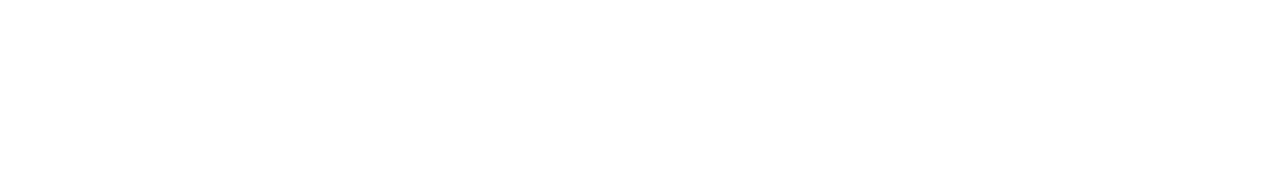
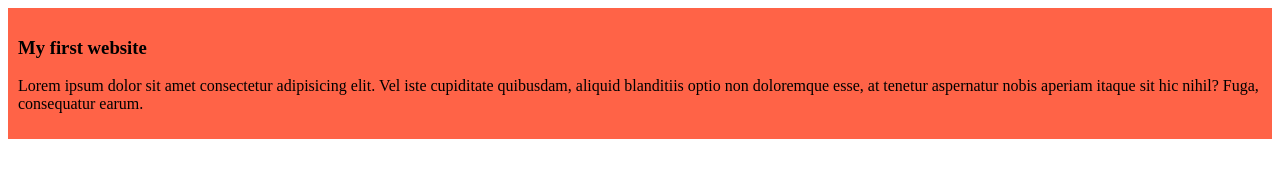
Before and after one commit to Shamimur12/my-simple-website, a plain HTML site: page index.html in a window 1280 px wide. Drawn offline with Linux system fonts and the light colour scheme.

Commit message:
added the first blog

```diff
--- a/index.html
+++ b/index.html
@@ -4,8 +4,13 @@
     <meta charset="UTF-8">
     <meta name="viewport" content="width=device-width, initial-scale=1.0">
     <title>My simple website</title>
+    <link rel="stylesheet" href="styles/blog.css">
 </head>
 <body>
+    <div>
+        <h3>My first website</h3>
+        <p>Lorem ipsum dolor sit amet consectetur adipisicing elit. Vel iste cupiditate quibusdam, aliquid blanditiis optio non doloremque esse, at tenetur aspernatur nobis aperiam itaque sit hic nihil? Fuga, consequatur earum.</p>
+    </div>
 
 </body>
 </html>
--- /dev/null
+++ b/styles/blog.css
@@ -0,0 +1,4 @@
+div{
+    background-color: tomato;
+    padding: 10px;
+}
```
